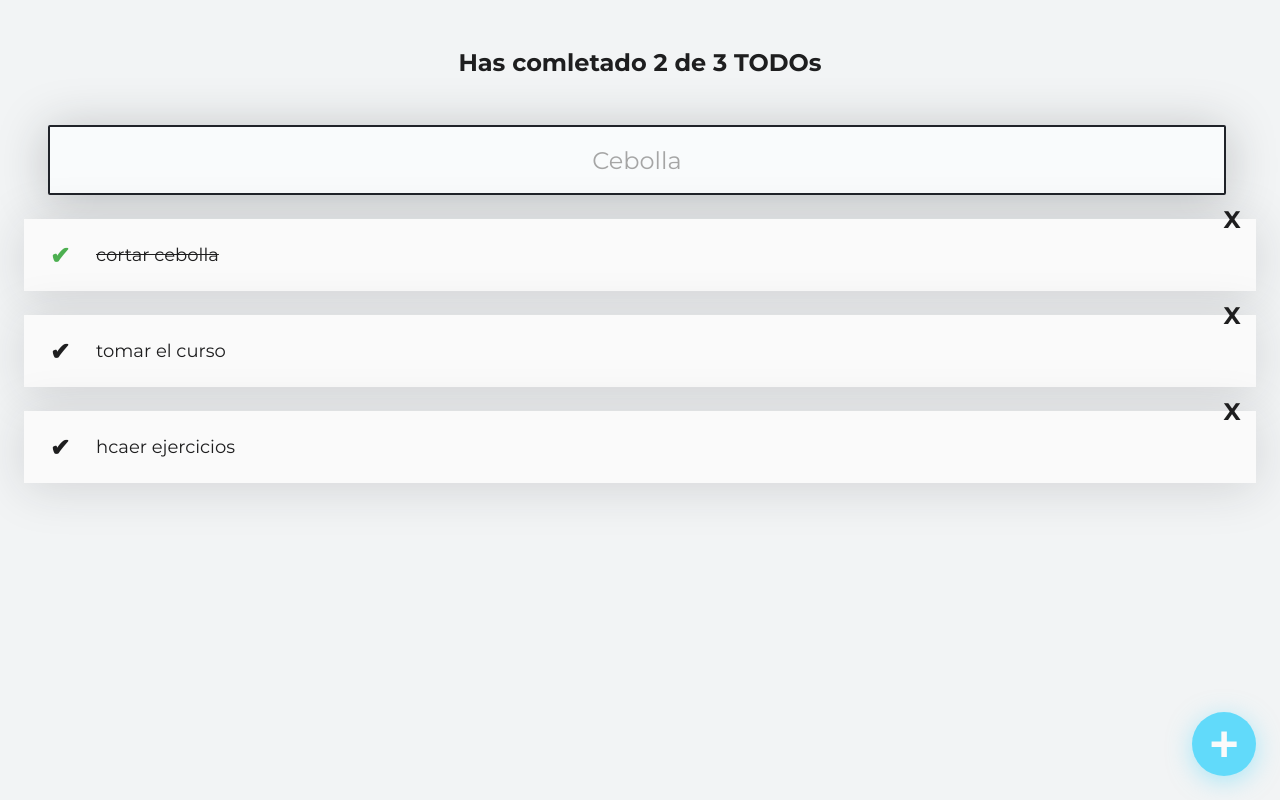
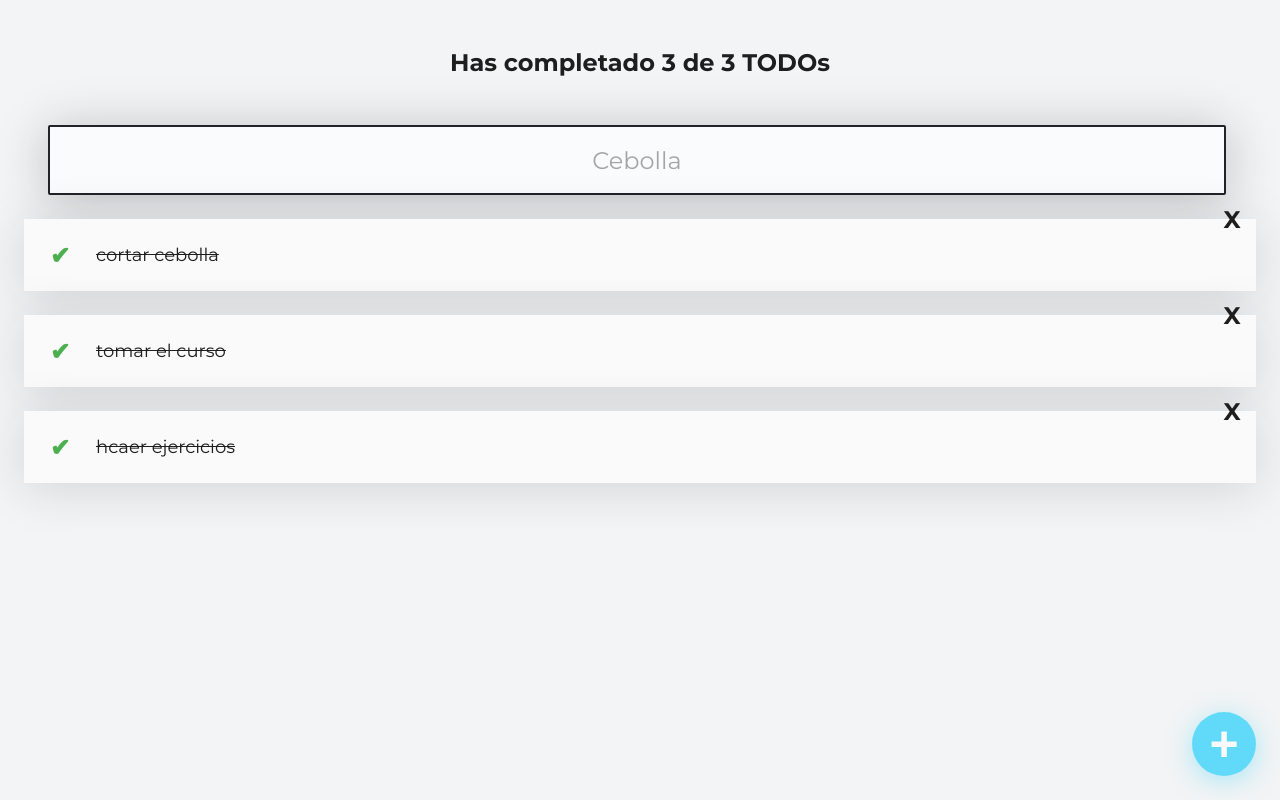
Before and after one commit to mariokarajallo/introduccion-react, a React (Create React App) app: page / in a window 1280 px wide. Built offline with nearby package versions, Linux system fonts and the light colour scheme.

Commit message:
add states completed-total todos -> TodoCounter

```diff
--- a/src/App.js
+++ b/src/App.js
@@ -5,17 +5,26 @@
 import { TodoList } from "./TodoList";
 import { TodoSearch } from "./TodoSearch";
 // import './App.css';
+
 // lista falsa de TODOs
-const todos = [
+const defaultTodos = [
   { text: "cortar cebolla", completed: true },
-  { text: "tomar el curso", completed: false },
-  { text: "hcaer ejercicios", completed: false },
+  { text: "tomar el curso", completed: true },
+  { text: "hcaer ejercicios", completed: true },
 ];
 function App() {
+  //estado inicial de nuestros TODOS
+  const [todos, setTodos] = React.useState(defaultTodos);
+  //cantidad de TODOs completados
+  const completedTodos = todos.filter((todo) => todo.completed).length;
+  // cantidad total de TODOs
+  const totalTodos = todos.length;
+
   return (
     // todo lo que vamos a mostrar en nuestra aplicacion
     <React.Fragment>
-      <TodoCounter /> {/* // cuantos TODOs completados y creados */}
+      {/* Pasamos el estado a nuestro componente: cuantos TODOs completados y creados */}
+      <TodoCounter total={totalTodos} completed={completedTodos} />
       <TodoSearch />
       {/* // contenedor de TODOs */}
       <TodoList>
--- a/src/TodoCounter.jsx
+++ b/src/TodoCounter.jsx
@@ -1,7 +1,13 @@
 import React from "react";
 import "./TodoCounter.css";
-function TodoCounter() {
-  return <h2 className="TodoCounter"> Has comletado 2 de 3 TODOs</h2>;
+
+// Desestructuramos los props que pasamos al componente desde Apps.js
+function TodoCounter({ total, completed }) {
+  return (
+    <h2 className="TodoCounter">
+      Has completado {completed} de {total} TODOs
+    </h2>
+  );
 }
 
 export { TodoCounter };
```
